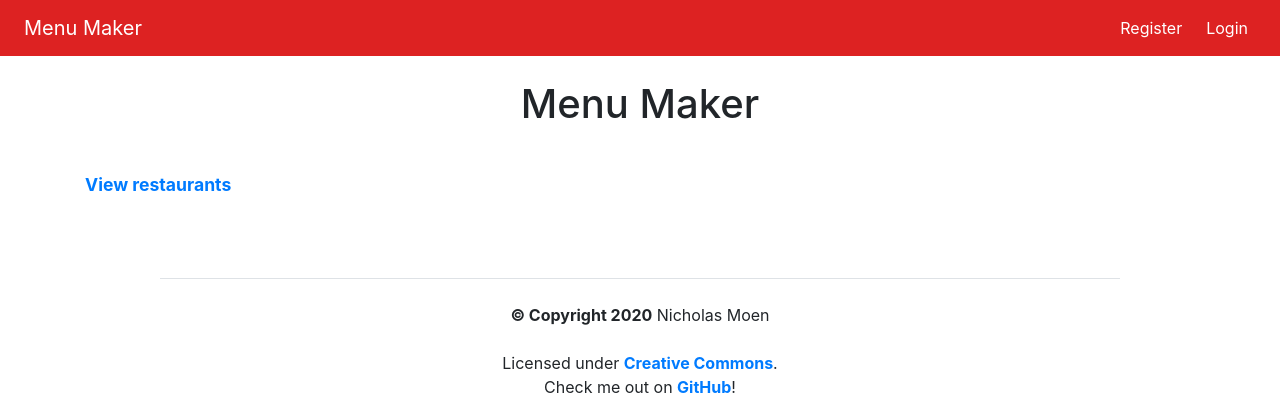
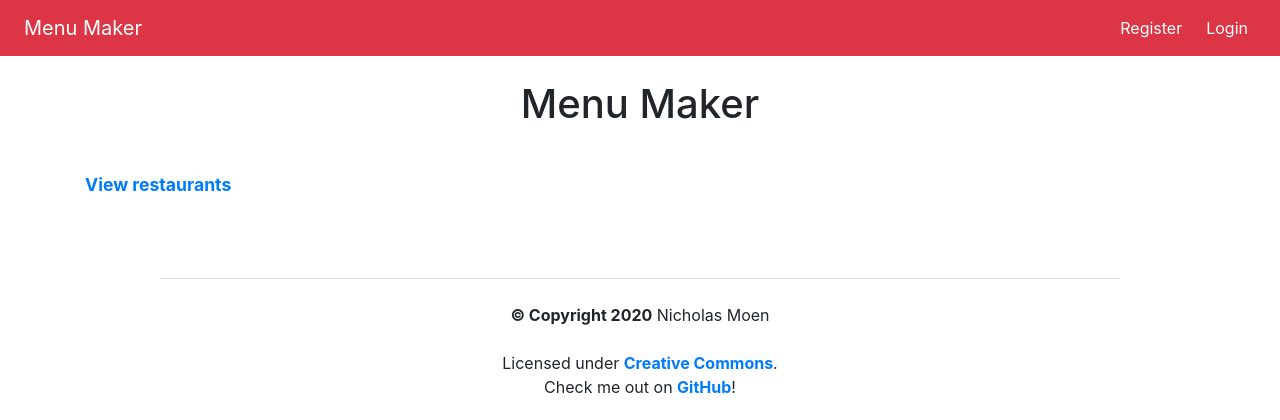
Before and after one commit to arcanemachine/django-menu-maker, a Django app: page / in a window 1280 px wide. Shown: the top 420 px of the page. Run offline with Django 3.2, Linux system fonts and the light colour scheme; parts of the project's set-up code (start-up, migrations or seed data) failed here and were passed over.

Commit message:
Change project theme color

```diff
--- a/static/css/base.css
+++ b/static/css/base.css
@@ -3,7 +3,7 @@ ul {
 }
 
 .project-theme {
-  background-color: #DD2222;
+  background-color: #DC3545;
 }
 
 .auth-links {
```
